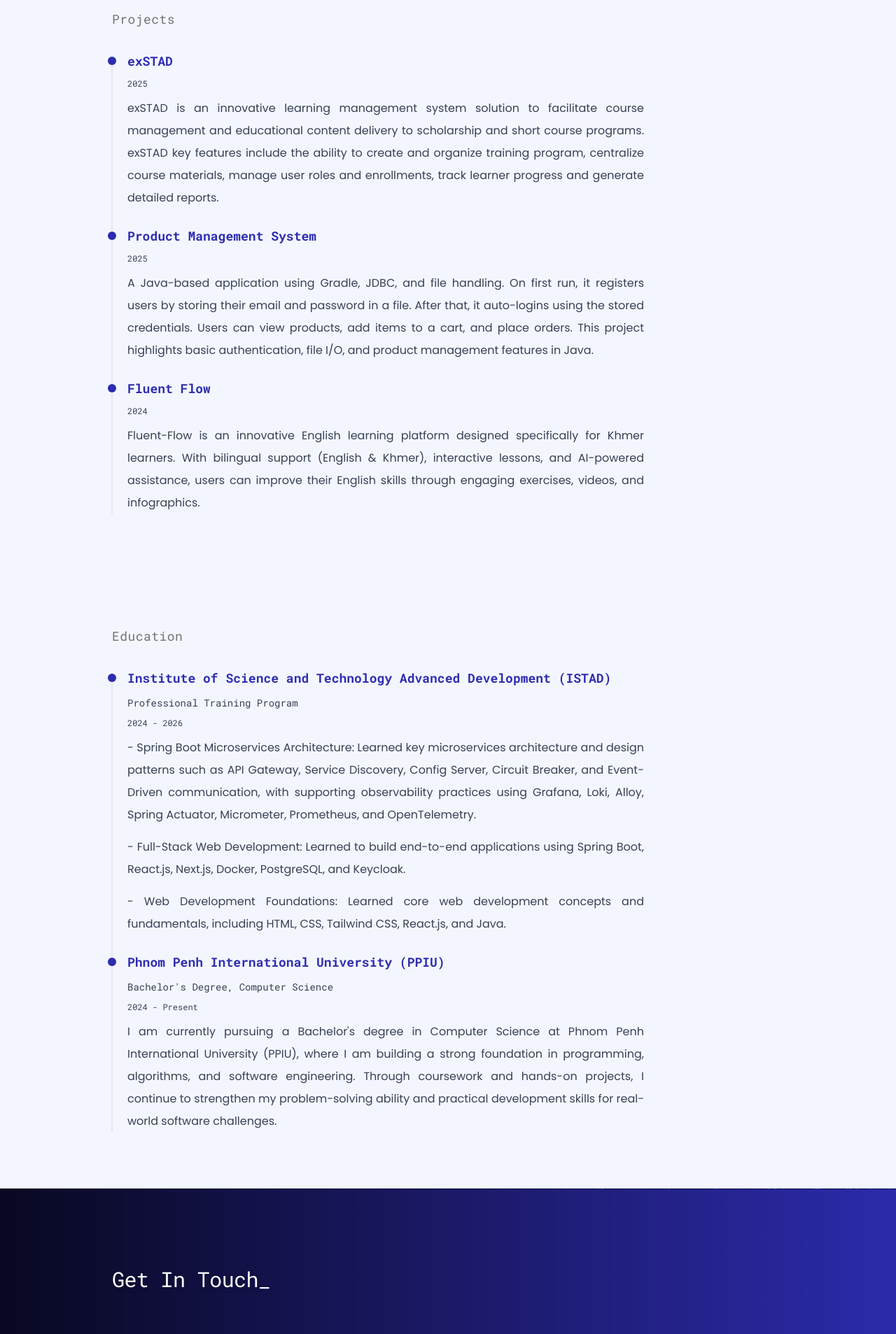
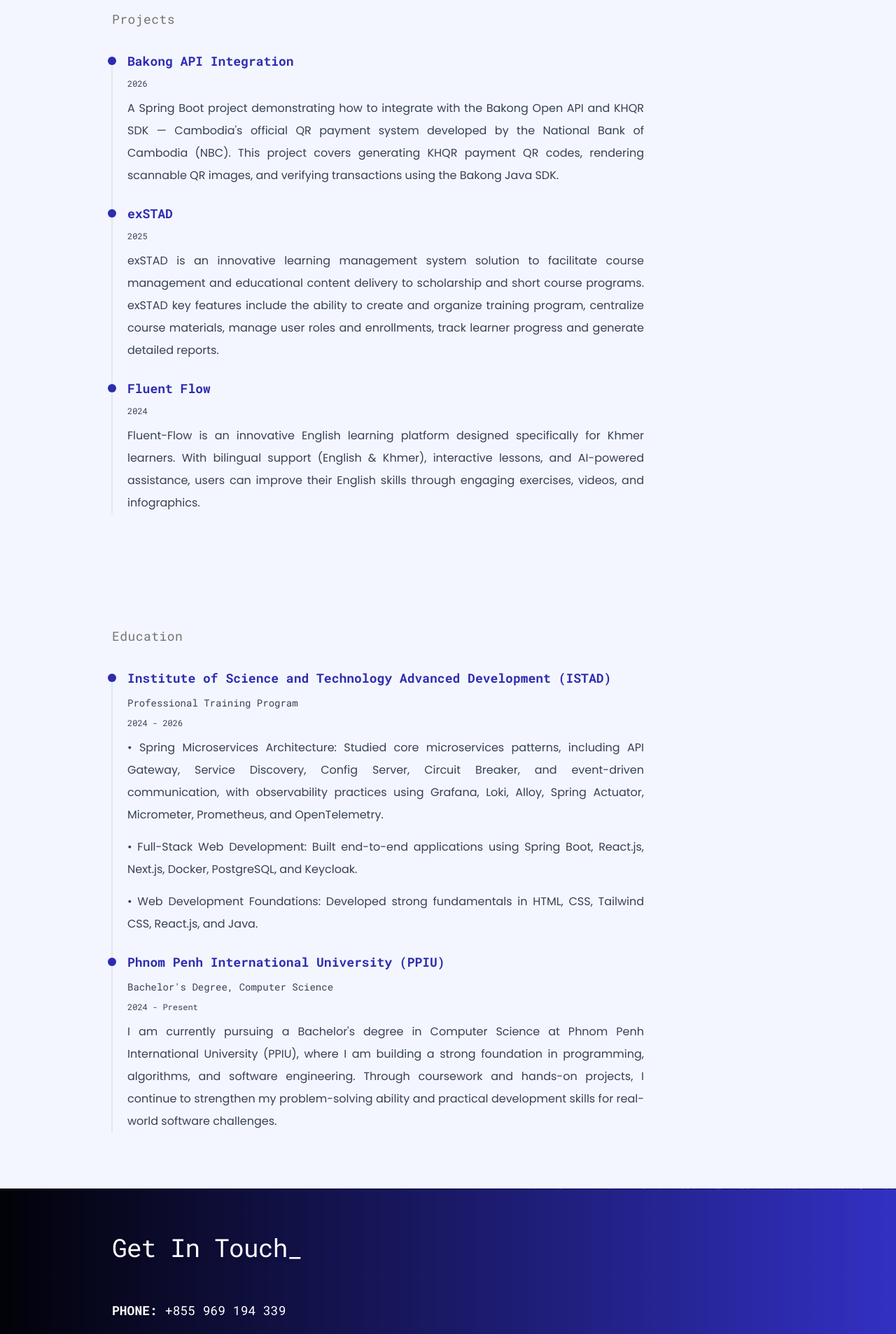
Before and after one commit to tongbora/portfolio, a Next.js app: page / in a window 1280 px wide. Shown: the part 1020-2927 px from the top of the page at 70% size. Built offline with nearby package versions, Linux system fonts and the light colour scheme; no server answers.

Commit message:
update: v3

```diff
--- a/src/components/Education.tsx
+++ b/src/components/Education.tsx
@@ -37,26 +37,25 @@ export default function Education() {
             <p
               className={`${poppins.className} mt-0.5 text-md leading-8 text-gray-700 sm:pr-50 pr-0 sm:text-justify text-start`}
             >
-              - Spring Boot Microservices Architecture: Learned key
-              microservices architecture and design patterns such as API
-              Gateway, Service Discovery, Config Server, Circuit Breaker, and
-              Event-Driven communication, with supporting observability
-              practices using Grafana, Loki, Alloy, Spring Actuator,
-              Micrometer, Prometheus, and OpenTelemetry.
+              • Spring Microservices Architecture: Studied core
+              microservices patterns, including API Gateway, Service
+              Discovery, Config Server, Circuit Breaker, and event-driven
+              communication, with observability practices using Grafana, Loki,
+              Alloy, Spring Actuator, Micrometer, Prometheus, and
+              OpenTelemetry.
             </p>
             <p
               className={`${poppins.className} mt-0.5 text-md leading-8 text-gray-700 sm:pr-50 pr-0 sm:text-justify text-start`}
             >
-              - Full-Stack Web Development: Learned to build end-to-end
-              applications using Spring Boot, React.js, Next.js, Docker,
-              PostgreSQL, and Keycloak.
+              • Full-Stack Web Development: Built end-to-end applications
+              using Spring Boot, React.js, Next.js, Docker, PostgreSQL, and
+              Keycloak.
             </p>
             <p
               className={`${poppins.className} mt-0.5 text-md leading-8 text-gray-700 sm:pr-50 pr-0 sm:text-justify text-start`}
             >
-              - Web Development Foundations: Learned core web development
-              concepts and fundamentals, including HTML, CSS, Tailwind CSS,
-              React.js, and Java.
+              • Web Development Foundations: Developed strong fundamentals in
+              HTML, CSS, Tailwind CSS, React.js, and Java.
             </p>
           </div>
         </li>
--- a/src/components/Footer.tsx
+++ b/src/components/Footer.tsx
@@ -6,7 +6,7 @@ import Link from "next/link";
 export default function Footer() {
   return (
     <div className="w-full relative" id="contact">
-      <div className="w-full h-[50vh] md:h-[55vh] xl:h-[60vh]">
+      <div className="w-full h-[36vh] md:h-[40vh] xl:h-[44vh]">
         <Image
           src="/image/bg13.png"
           alt="background"
@@ -14,26 +14,26 @@ export default function Footer() {
           className="object-cover w-full h-full"
         />
 
-        <div className="absolute inset-0 px-6 sm:px-10 md:px-16 xl:px-40 pt-16 sm:pt-20 xl:pt-28 font-geist-mono z-10">
+        <div className="absolute inset-0 px-6 sm:px-10 md:px-16 xl:px-40 pt-10 sm:pt-12 xl:pt-16 font-geist-mono z-10">
           <div className="flex flex-col gap-8 sm:gap-10 xl:gap-14 text-white">
-            <TypingAnimation className="text-xl sm:text-2xl xl:text-3xl font-light drop-shadow-md">
+            <TypingAnimation className="text-2xl sm:text-3xl xl:text-4xl font-light drop-shadow-md">
               Get In Touch_
             </TypingAnimation>
 
             <div className="flex flex-col gap-3 sm:gap-4 xl:gap-5">
-              <p className="font-extrabold text-xs sm:text-sm xl:text-base">
+              <p className="font-extrabold text-sm sm:text-base xl:text-lg">
                 PHONE:{" "}
                 <Link href="tel:+855969194339" target="_blank">
                   <span className="font-extralight">+855 969 194 339</span>
                 </Link>
               </p>
-              <p className="font-extrabold text-xs sm:text-sm xl:text-base">
+              <p className="font-extrabold text-sm sm:text-base xl:text-lg">
                 FACEBOOK:{" "}
                 <Link href="https://www.facebook.com/tongboraa" target="_blank">
                   <span className="font-extralight">Tøng Borā</span>
                 </Link>
               </p>
-              <p className="font-extrabold text-xs sm:text-sm xl:text-base">
+              <p className="font-extrabold text-sm sm:text-base xl:text-lg">
                 EMAIL:{" "}
                 <Link href="mailto:tongbora.official@gmail.com" target="_blank">
                   <span className="font-extralight">
@@ -44,7 +44,7 @@ export default function Footer() {
             </div>
 
             <div>
-              <p className="text-center text-xs sm:text-sm text-gray-300">
+              <p className="text-center text-sm sm:text-base text-gray-300">
                 © 2025 Built with 💻 by Tong Bora. All rights reserved.
               </p>
             </div>
--- a/src/components/Project.tsx
+++ b/src/components/Project.tsx
@@ -7,8 +7,8 @@ const poppins = Poppins({
   display: "swap",
 });
 
-export default function Projects(){
-    return(
+export default function Projects() {
+  return (
     <div
       className="sm:py-20 pb-10 flex flex-col justify-center items-start gap-10"
       id="projects"
@@ -44,6 +44,32 @@ export default function Projects(){
                 </p>
               </div>
             </li> */}
+        <li className="relative -ms-1.5 flex items-start gap-4">
+          <span className="size-3 shrink-0 rounded-full bg-primary"></span>
+
+          <div className="-mt-2 flex flex-col gap-3">
+            <Link
+              href="https://github.com/tongbora/Bakong-API-Integration-with-Spring-Boot"
+              target="_blank"
+              className="text-lg font-bold text-primary"
+            >
+              Bakong API Integration
+            </Link>
+            <time className="text-xs/none font-medium text-gray-700">
+              2026
+            </time>
+            <p
+              className={`${poppins.className} mt-0.5 text-md leading-8 text-gray-700 sm:pr-50 pr-0 sm:text-justify text-start`}
+            >
+              A Spring Boot project demonstrating how to integrate with the
+              Bakong Open API and KHQR SDK — Cambodia's official QR payment
+              system developed by the National Bank of Cambodia (NBC). This
+              project covers generating KHQR payment QR codes, rendering
+              scannable QR images, and verifying transactions using the Bakong
+              Java SDK.
+            </p>
+          </div>
+        </li>
 
         <li className="relative -ms-1.5 flex items-start gap-4">
           <span className="size-3 shrink-0 rounded-full bg-primary"></span>
@@ -63,40 +89,11 @@ export default function Projects(){
               className={`${poppins.className} mt-0.5 leading-8 text-md text-gray-700 sm:pr-50 pr-0 sm:text-justify text-start`}
             >
               exSTAD is an innovative learning management system solution to
-                  facilitate course management and educational content delivery
-                  to scholarship and short course programs. exSTAD key features
-                  include the ability to create and organize training program,
-                  centralize course materials, manage user roles and
-                  enrollments, track learner progress and generate detailed
-                  reports.
-                </p>
-              </div>
-            </li>
-
-            <li className="relative -ms-1.5 flex items-start gap-4">
-              <span className="size-3 shrink-0 rounded-full bg-primary"></span>
-
-              <div className="-mt-2 flex flex-col gap-3">
-                <Link
-                  href="https://github.com/tongbora/MiniProject-JDBC"
-                  target="_blank"
-                  className="text-lg font-bold text-primary"
-                >
-                  Product Management System
-                </Link>
-                <time className="text-xs/none font-medium text-gray-700">
-                  2025
-                </time>
-                <p
-                  className={`${poppins.className} mt-0.5 text-md leading-8 text-gray-700 sm:pr-50 pr-0 sm:text-justify text-start`}
-                >
-                  A Java-based application using Gradle, JDBC, and file
-                  handling. On first run, it registers users by storing their
-                  email and password in a file. After that, it auto-logins using
-                  the stored credentials. Users can view products, add items to
-                  a cart, and place orders. This project highlights basic
-                  authentication, file I/O, and product management features in
-                  Java.
+              facilitate course management and educational content delivery to
+              scholarship and short course programs. exSTAD key features include
+              the ability to create and organize training program, centralize
+              course materials, manage user roles and enrollments, track learner
+              progress and generate detailed reports.
             </p>
           </div>
         </li>
@@ -118,15 +115,15 @@ export default function Projects(){
             <p
               className={`${poppins.className} mt-0.5 text-md leading-8 text-gray-700 sm:pr-50 pr-0 sm:text-justify text-start`}
             >
-                  Fluent-Flow is an innovative English learning platform
-                  designed specifically for Khmer learners. With bilingual
-                  support (English & Khmer), interactive lessons, and AI-powered
-                  assistance, users can improve their English skills through
-                  engaging exercises, videos, and infographics.
+              Fluent-Flow is an innovative English learning platform designed
+              specifically for Khmer learners. With bilingual support (English &
+              Khmer), interactive lessons, and AI-powered assistance, users can
+              improve their English skills through engaging exercises, videos,
+              and infographics.
             </p>
           </div>
         </li>
       </ol>
     </div>
-    )
+  );
 }
```
Lines whose indentation alone changed are shown as unchanged.
